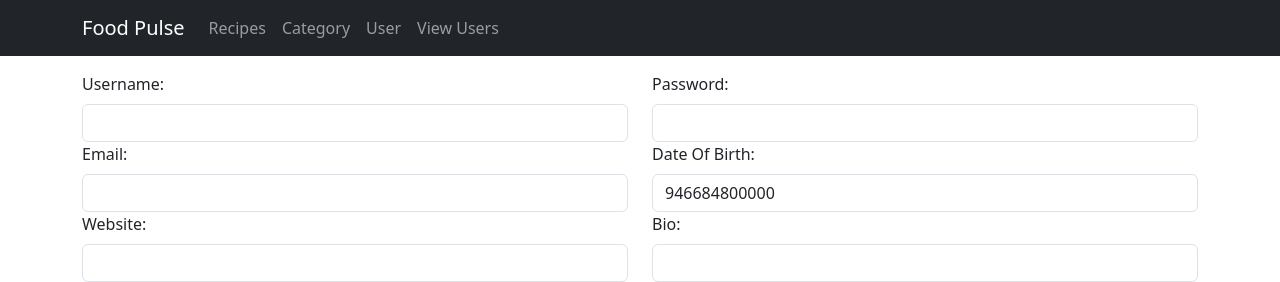
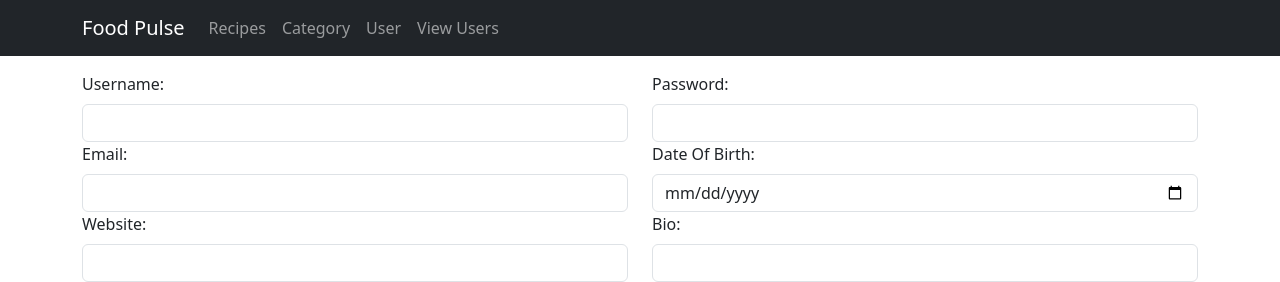
Before and after one commit to TJ-Mothokho/foodpulse, a React (Create React App) app: page /User/Add in a window 1280 px wide. Shown: the top 282 px of the page. Built offline with nearby package versions, Linux system fonts and the light colour scheme.

Commit message:
restored

```diff
--- a/src/App.js
+++ b/src/App.js
@@ -24,6 +24,7 @@ function App() {
         <Route path="/Users" Component={UsersList} />
         <Route path="/User/:userID" Component={UserDetails} />
     </Routes>
+
 </Router>
   );
 }
--- a/src/Pages/Users/AddUser.js
+++ b/src/Pages/Users/AddUser.js
@@ -53,7 +53,7 @@ const AddUser = () =>
 
                     <Col>
                         <label className="form-label">Date Of Birth:</label>
-                        <input className="form-control" type="number" value={dateOfBirth} onChange={(e) => setDateOfBirth(e.target.value)} />
+                        <input className="form-control" type="date" value={dateOfBirth} onChange={(e) => setDateOfBirth(e.target.value)} />
                     </Col>
                 </Row>
 
--- a/src/Pages/Users/UsersList.js
+++ b/src/Pages/Users/UsersList.js
@@ -3,6 +3,7 @@ import React, { useEffect, useState } from "react";
 import { Table, Container } from "react-bootstrap";
 import { useNavigate } from "react-router-dom";
 import { toast } from "react-toastify";
+import Login from "../Login/LoginPage";
 
 const UsersList = () =>
 {
@@ -17,7 +18,11 @@ const UsersList = () =>
 
     const getUsers = () =>
     {
-        axios.get('https://localhost:7297/api/Users/GetAll')
+        axios.get('https://localhost:7297/api/Users/GetAll',{
+            headers:{
+                // Authorization: `Bearer ${}`
+            }
+        })
         .then((result) =>{
             setData(result.data);
         })
```
